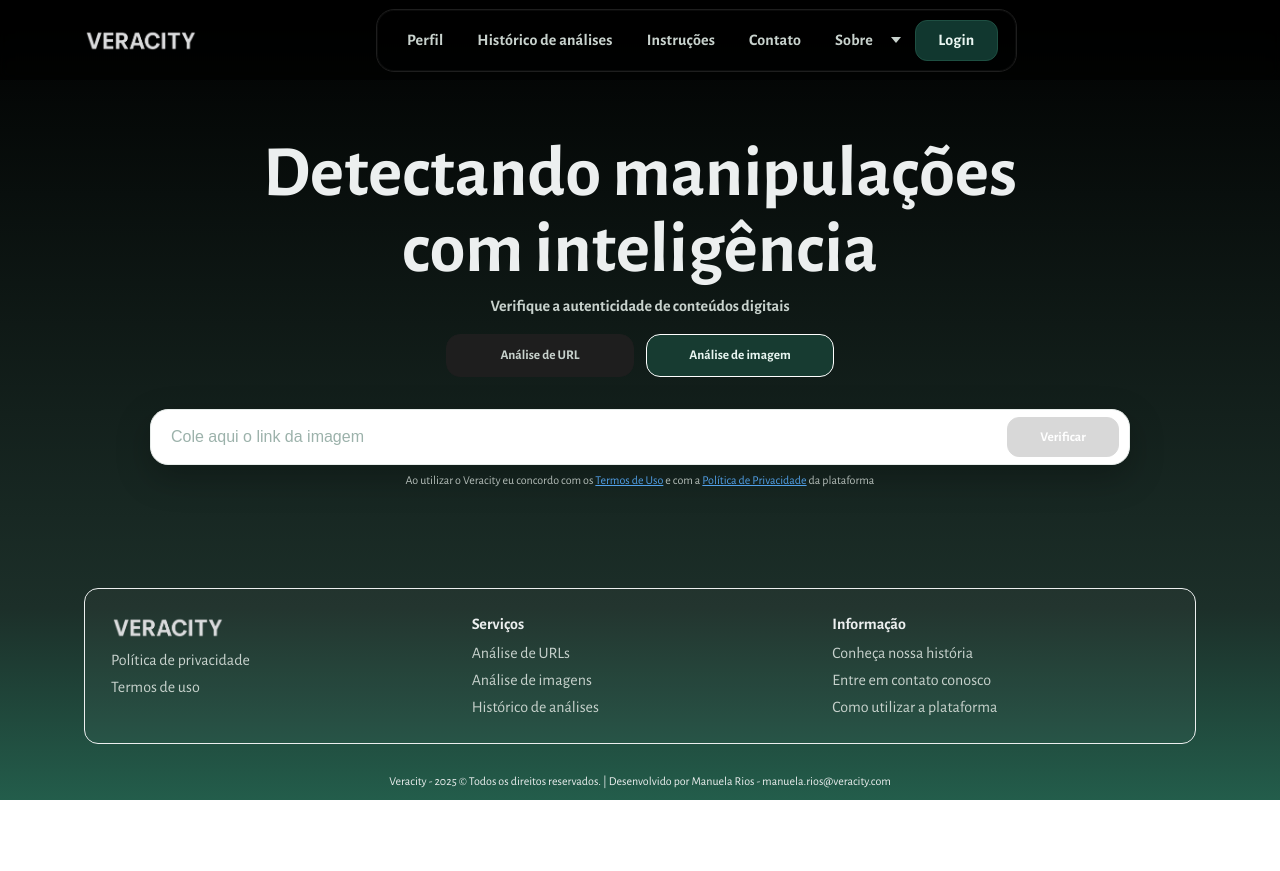
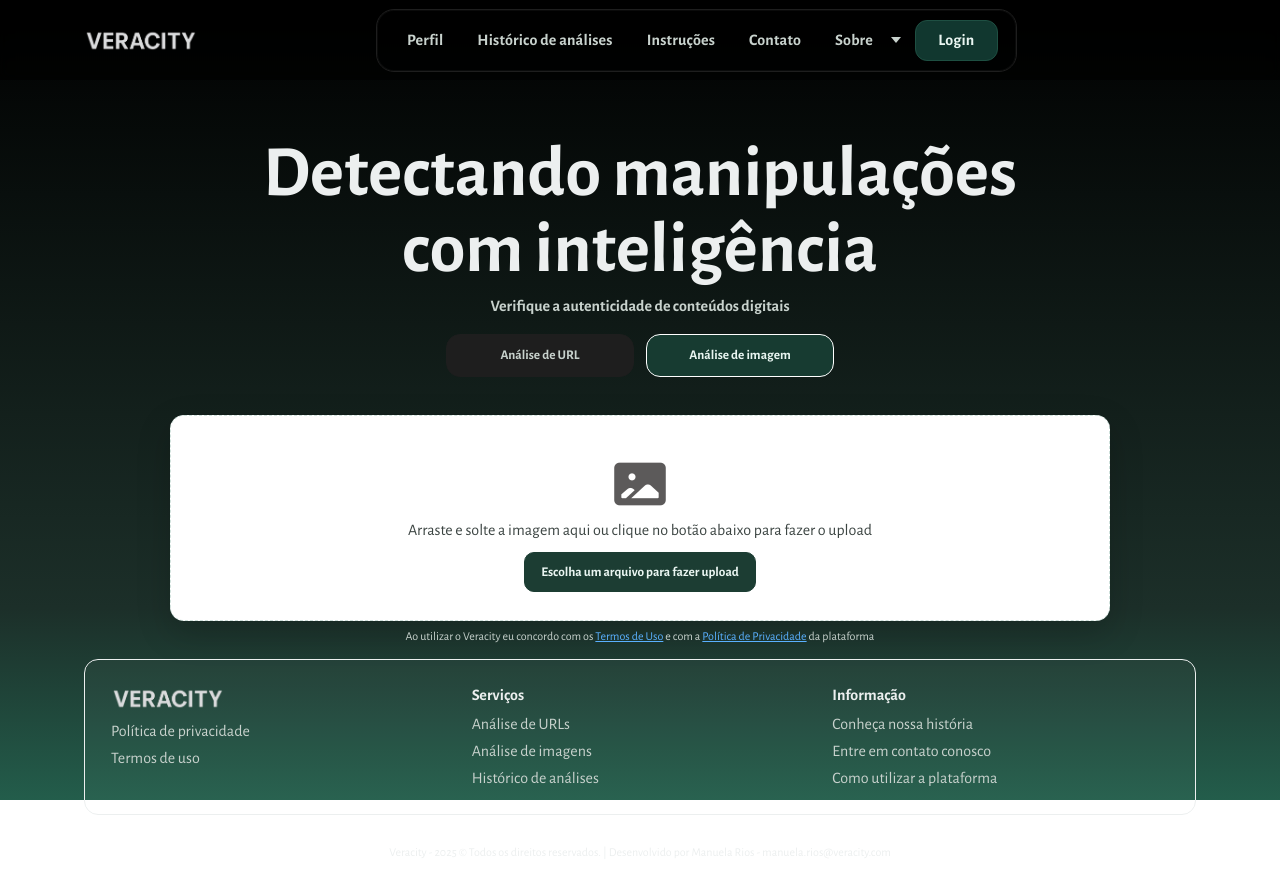
Before and after one commit to veracity-pfc/veracity-web, a React (Vite) app: page / in a window 1280 px wide. Both pictures are taken after a click on the tab "Análise de imagem". Before the commit the page ends 800 px from the top, so only its background shows below. Built offline with nearby package versions, Linux system fonts and the light colour scheme; no server answers.

Commit message:
Implementando form de imagens

```diff
--- a/src/api/client.js
+++ b/src/api/client.js
@@ -69,7 +69,7 @@ export const apiResendCode   = (email) => apiFetch("/auth/resend-code", { method
 export const apiGetProfile   = () => apiFetch("/user/profile", { auth:true });
 export const apiAdminMetrics = () => apiFetch("/administration/metrics", { auth:true });
 
-export const apiAnalyzeUrl  = (url) => apiFetch("/analysis/url", { method:"POST", body:{ url } });
+export const apiAnalyzeUrl  = (url) => apiFetch("/analyses/url", { method:"POST", body:{ url } });
 
 export async function apiForgotPassword(email) {
   const r = await fetch(`${API_BASE}/auth/forgot-password`, {
--- /dev/null
+++ b/src/components/ImageForm.jsx
@@ -0,0 +1,146 @@
+import React, { useCallback, useRef, useState } from "react";
+import imageIcon from "../assets/icon-image.png";
+
+const MAX_BYTES = 1 * 1024 * 1024;
+
+export default function ImageForm() {
+  const [file, setFile] = useState(null);
+  const [statusMsg, setStatusMsg] = useState("");
+  const [loading, setLoading] = useState(false);
+  const inputRef = useRef(null);
+
+  const onPick = () => inputRef.current?.click();
+
+  const clearFile = () => {
+    setFile(null);
+    setStatusMsg("");
+    if (inputRef.current) inputRef.current.value = "";
+  };
+
+  const validateFile = (f) => {
+    if (!f) return "Nenhum arquivo selecionado.";
+    if (!f.type.startsWith("image/")) return "Apenas imagens são permitidas.";
+    if (f.size > MAX_BYTES) return "A imagem deve ter no máximo 1MB.";
+    return null;
+  };
+
+  const setSelectedFile = (f) => {
+    const err = validateFile(f);
+    if (err) {
+      setStatusMsg(err);
+      setFile(null);
+      if (inputRef.current) inputRef.current.value = "";
+      return;
+    }
+    setStatusMsg("");
+    setFile(f);
+  };
+
+  const onInputChange = (e) => {
+    const f = e.target.files?.[0];
+    setSelectedFile(f);
+  };
+
+  const onDrop = useCallback((e) => {
+    e.preventDefault();
+    e.stopPropagation();
+    const f = e.dataTransfer.files?.[0];
+    setSelectedFile(f);
+  }, []);
+
+  const onDragOver = (e) => {
+    e.preventDefault();
+    e.dataTransfer.dropEffect = "copy";
+  };
+
+  const submit = async (e) => {
+    e.preventDefault();
+    if (!file || loading) return;
+
+    setStatusMsg("Analisando imagem...");
+    setLoading(true);
+    try {
+      setStatusMsg("Análise enviada...");
+    } catch (err) {
+      setStatusMsg(err?.message || "Erro ao analisar a imagem.");
+    } finally {
+      setLoading(false);
+    }
+  };
+
+  const hasFile = !!file;
+
+  return (
+    <form className="image-form" onSubmit={submit} noValidate>
+      {!hasFile && (
+        <div
+          className="image-dropzone"
+          onDragOver={onDragOver}
+          onDrop={onDrop}
+          role="button"
+          onClick={onPick}
+          tabIndex={0}
+          onKeyDown={(e) => (e.key === "Enter" || e.key === " ") && onPick()}
+          aria-label="Arraste e solte uma imagem ou clique para fazer upload"
+        >
+          <div className="image-dropzone__icon" aria-hidden />
+          <img src={imageIcon}></img>
+          <p className="image-dropzone__text">
+            Arraste e solte a imagem aqui ou clique no botão abaixo para fazer o upload
+          </p>
+          <button type="button" className="image-dropzone__cta">
+            Escolha um arquivo para fazer upload
+          </button>
+
+          <input
+            ref={inputRef}
+            type="file"
+            accept="image/*"
+            onChange={onInputChange}
+            hidden
+          />
+        </div>
+      )}
+
+      {hasFile && (
+        <div className="image-capsule">
+          <img
+            src={imageIcon}
+            alt=""
+            className="image-capsule__icon-img"
+            aria-hidden
+          />
+
+          <div className="image-capsule__name" title={file.name}>
+            {file.name}
+          </div>
+
+          <button
+            type="button"
+            className="image-capsule__clear"
+            aria-label="Remover arquivo"
+            onClick={clearFile}
+            disabled={loading}
+            title="Remover"
+          >
+            ×
+          </button>
+
+          <button
+            type="submit"
+            className="image-capsule__submit"
+            disabled={!hasFile || loading}
+          >
+            Verificar
+          </button>
+        </div>
+      )}
+
+      {statusMsg && (
+        <p className={`image-form__hint ${loading ? "is-loading" : "is-error"}`}>
+          {statusMsg}
+        </p>
+      )}
+    </form>
+  );
+}
--- a/src/pages/Home.jsx
+++ b/src/pages/Home.jsx
@@ -1,6 +1,7 @@
-import React, { useState } from 'react';
-import Tabs from '../components/Tabs.jsx';
-import SearchForm from '../components/SearchForm.jsx';
+import React, { useState } from "react";
+import Tabs from "../components/Tabs.jsx";
+import SearchForm from "../components/SearchForm.jsx";
+import ImageForm from "../components/ImageForm.jsx";
 
 export default function Home() {
   const [activeTab, setActiveTab] = useState('urls');
@@ -18,12 +19,8 @@ export default function Home() {
         />
 
         <div className="search-wrap">
-          <SearchForm
-            mode={activeTab}
-            onSubmit={(value) => {
-              console.log('Verificar:', activeTab, value);
-            }}
-          />
+          {activeTab === "images" ? <ImageForm /> : <SearchForm mode="urls" />}
+
           <p className="legal">
             Ao utilizar o Veracity eu concordo com os <a href="/terms-of-use" onClick={(e)=>{e.preventDefault();window.open('/terms-of-use','_blank','noopener');}}>Termos de Uso</a> e com a <a href="/privacy-policy" onClick={(e)=>{e.preventDefault();window.open('/privacy-policy','_blank','noopener');}}>Política de Privacidade</a> da plataforma
           </p>
--- a/src/styles/globals.css
+++ b/src/styles/globals.css
@@ -1095,6 +1095,153 @@ button[disabled] {
   margin-top: 18px;
 }
 
+.image-form{
+  margin: 16px auto 0;
+  max-width: 940px;
+  text-align: center;
+}
+
+.image-dropzone{
+  background: #fff;
+  border: 1px dashed #CFE1DC;
+  border-radius: 14px;
+  padding: 28px 18px;
+  box-shadow: 0 12px 34px rgba(0,0,0,.18);
+  cursor: pointer;
+  user-select: none;
+}
+
+.image-dropzone__icon{
+  font-size: 28px;
+  opacity: .8;
+  margin-bottom: 8px;
+}
+
+.image-capsule__icon-img{
+  height: 35px;
+}
+
+.image-capsule{
+  padding-right: 136px;
+}
+
+.image-capsule__name{
+  white-space: nowrap;
+  overflow: hidden;
+  text-overflow: ellipsis;
+  padding-right: 16px;
+}
+
+.image-capsule__clear{
+  position: absolute;
+  right: 130px;
+  top: 50%;
+  transform: translateY(-50%);
+  border: 0;
+  background: transparent;
+  padding: 0 4px;
+  color: #1b1b1b;
+  font-weight: 900;
+  font-size: 20px;
+  line-height: 1;
+  opacity: .5;
+}
+
+.image-capsule__submit{
+  position: absolute;
+  right: 10px;
+  top: 50%;
+  transform: translateY(-50%);
+  width: 112px;
+  height: 40px;
+  border-radius: 12px;
+  border: 1px solid #1C3D33;
+  background:#1C3D33;
+  color:#EAF6F2;
+  font-weight: 900;
+}
+
+.image-dropzone__icon img{
+  height: 35px;
+}
+
+.image-dropzone__text{
+  margin: 0 0 12px;
+  color: #0C1714;
+  opacity: .8;
+}
+
+.image-dropzone__cta{
+  height: 40px; padding: 0 16px;
+  border-radius: 10px;
+  border: 1px solid #1C3D33;
+  background: #1C3D33; color:#EAF6F2;
+  font-weight: 900;
+}
+
+.image-capsule{
+  position: relative;
+  height: 56px;
+  background: #fff;
+  border: 1px solid #E7ECEA;
+  border-radius: 18px;
+  box-shadow: 0 12px 34px rgba(0,0,0,.25);
+  display: flex; align-items: center;
+  padding-left: 18px;
+  padding-right: 136px;
+}
+
+.image-capsule__icon{
+  margin-right: 10px;
+  font-size: 18px;
+  opacity: .8;
+}
+
+.image-capsule__name{
+  flex: 1 1 auto;
+  text-align: left;
+  color:#0C1714;
+  white-space: nowrap;
+  overflow: hidden;
+  text-overflow: ellipsis;
+  padding-right: 16px;
+}
+
+.image-capsule__clear:hover{
+  opacity: .9;
+}
+
+.image-capsule__clear:focus-visible{
+  outline: 2px solid #1C3D33;
+  outline-offset: 2px;
+  border-radius: 4px;
+}
+
+.image-capsule__submit{
+  position: absolute;
+  right: 10px;
+  top: 50%;
+  transform: translateY(-50%);
+  width: 112px; height: 40px;
+  border-radius: 12px; border: 1px solid #1C3D33;
+  background:#1C3D33; color:#EAF6F2; font-weight: 900;
+}
+
+.image-capsule__submit[disabled]{
+  background:#BFBFBF;
+  border-color:#BFBFBF; color:#fff;
+}
+
+.image-form__hint{
+  margin: 10px 4px 0;
+  font-size: 14px; font-weight: 800;
+  color:#EAF6F2; text-align: left;
+}
+
+.image-form__hint.is-error{
+  color:#ff8c8c;
+}
+
 @media (max-width: 720px){
   .search-form__input--capsule{
     padding-right: 156px;
@@ -1104,6 +1251,16 @@ button[disabled] {
     z-index: 2;
   }
   .search-form__submit--inside{
+    width: 98px;
+  }
+  .image-capsule{
+    padding-right: 126px;
+  }
+  .image-capsule__clear{
+    right: 110px;
+    z-index: 2;
+  }
+  .image-capsule__submit{
     width: 98px;
   }
 }
```
Also changed, not shown: src/assets/icon-image.png (added).
